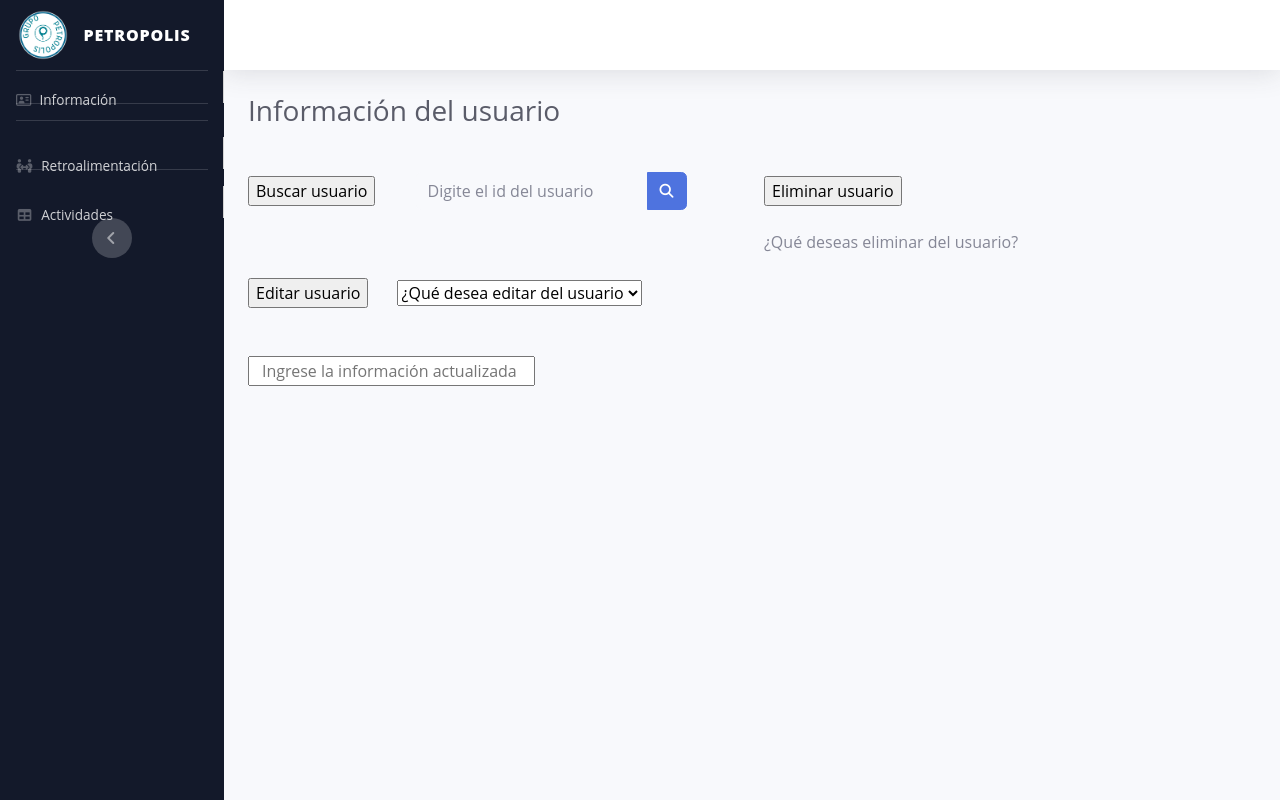
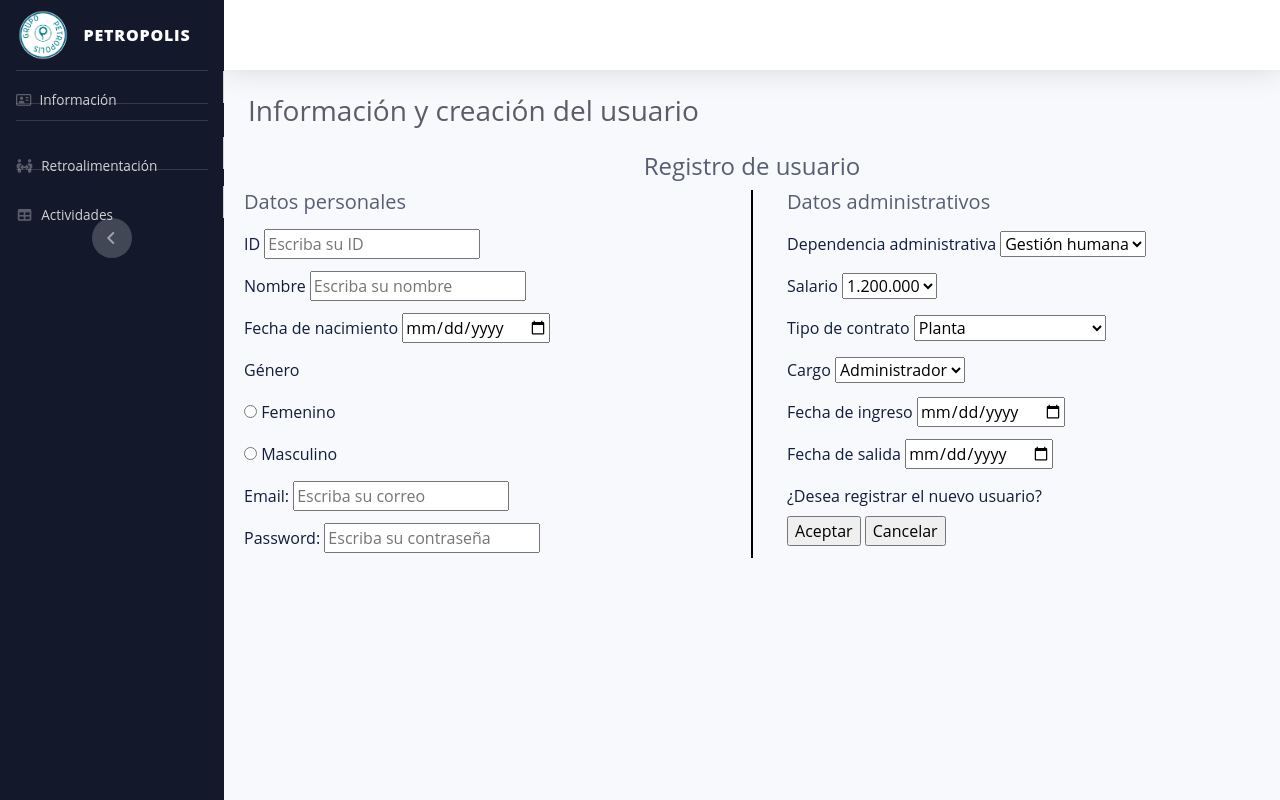
Before and after one commit to cedafiso/petropolis, a Flask app: page /dashboard in a window 1280 px wide. Run offline with Flask 2, Linux system fonts and the light colour scheme; some libraries are stand-ins or nearby versions.

Commit message:
LuisBall96
Información del usuario

```diff
--- a/static/css/style.css
+++ b/static/css/style.css
@@ -282,3 +282,50 @@ th {
   .text-center {
       text-align: center;
   }
+  *.user_creation{
+      margin: 10px;
+  }
+  .user_creation h4{
+      text-align: center;
+  }
+  .user_creation h4, h5{
+      color: #575e74;
+  }
+  .user_creation label{
+      color: #111d3b;
+      margin-top: 10px;
+  }
+  .columna{
+      column-count: 2;
+      margin: 10px;
+      column-gap: 30px;
+      column-rule: 2px solid rgb(0, 0, 0);
+  }
+  .user_creation label{
+      text-align: center;
+  }
+  .datos_admi{
+      margin: auto;
+      padding-left: 20px;
+  }
+  .input-group{
+      margin-top: 20px;
+
+  }
+
+  .input-group label{
+      color: #111d3b;
+      margin: 7px;
+
+  }
+  .input-group input{
+      border: 1px solid black;
+
+  }
+  .container{
+      margin: 0%;
+      margin-left: 0%;
+  }
+  .boton_editar{
+      margin-top: 0%;
+  }
--- a/templates/Dashboard/dashboard.html
+++ b/templates/Dashboard/dashboard.html
@@ -124,89 +124,87 @@
           <!-- Begin Page Content -->
           <div class="container-fluid">
             <!-- Page Heading -->
-            <h1 class="h3 mb-4 text-gray-800">Información del usuario</h1>
+            <h1 class="h3 mb-4 text-gray-800">Información y creación del usuario</h1>
           </div>
 
-          <div class="container">
-            <div class="row">
-              <div class="col-6">
-                <input type="submit" value="Buscar usuario" />
-                <form
-                  class="
-                    d-none d-sm-inline-block
-                    form-inline
-                    mr-auto
-                    ml-md-3
-                    my-2 my-md-0
-                    mw-100
-                    navbar-search
-                  "
-                >
-                  <div class="input-group">
-                    <input
-                      type="text"
-                      class="form-control bg-light border-0 small"
-                      placeholder="Digite el id del usuario"
-                      aria-label="Search"
-                      aria-describedby="basic-addon2"
-                    />
-                    <div class="input-group-append">
-                      <button class="btn btn-primary" type="button">
-                        <i class="fas fa-search fa-sm"></i>
-                      </button>
-                    </div>
-                  </div>
-                </form>
-                <div>
-                  <input
-                    type="submit"
-                    class="mt-5 inputEditarUser"
-                    value="Editar usuario"
-                  />
-                  <select
-                    class="form-select ml-md-4 mr-auto"
-                    aria-label="Default select example"
-                  >
-                    <option selected>¿Qué desea editar del usuario</option>
-                    <option value="">Nombres</option>
-                    <option value="">ID</option>
-                    <option value="">Password</option>
-                    <option value="">Correo</option>
-                    <option value="">Dependencia</option>
-                    <option value="">Contrato</option>
-                    <option value="">Cargo</option>
-                    <option value="">Fecha ingreso</option>
-                    <option value="">Fecha salida</option>
-                  </select>
-                  <div>
-                    <input
-                      class="mt-5 col-7"
-                      type="text"
-                      name=""
-                      id=""
-                      placeholder="Ingrese la información actualizada"
-                    />
-                  </div>
-                </div>
-              </div>
-              <div class="col-6 mt-4">
-                <input type="submit" value="Eliminar usuario" />
-                <div>
-                  <label class="mt-4 text-secondary" for=""
-                    >¿Qué deseas eliminar del usuario?</label
-                  >
-                </div>
-              </div>
+          <div class="user_creation">
+            <h4>Registro de usuario</h4>
+            <div class="columna">
+              <h5>Datos personales</h5>
+
+              <label for="ID">ID</label>
+              <input type="text" name="ID" id="ID"
+              placeholder="Escriba su ID"/>
+              <br/>
+
+              <label for="Nombre">Nombre</label>
+              <input type="text" name="Nombre" id="Nombre"
+              placeholder="Escriba su nombre"/> <br/>
+
+              <label for="Fecha de nacimiento">Fecha de nacimiento</label>
+              <input type="date" name="Fecha" id="Fecha"> <br/>
+
+              <label>Género</label><br>
+              <input type="radio" name="género" id="Femenino" value="Femenino">
+              <label for="Femenino">Femenino</label> <br>
+              <input type="radio" name="género" id="Masculino" value="Masculino">
+              <label for="Masculino">Masculino</label> <br>
+
+              <label for="Email">Email:</label>
+              <input type="email" id="Email" name="Email" required="true"
+              placeholder="Escriba su correo"/> <br/>
+
+              <label for="Password">Password:</label>
+              <input type="password" id="Password" name="Password" required="true"
+              placeholder="Escriba su contraseña"/>
+
+              <div class="datos_admi">
+              <h5>Datos administrativos</h5>
+
+              <label for="Dependencia">Dependencia administrativa</label>
+              <select name="Dependencia" id="Dependencia">
+                  <option value="Gestión humana">Gestión humana</option>
+                  <option value="Logística">Logística</option>
+                  <option value="Limpieza">Limpieza</option>
+              </select> <br>
+
+              <label for="Salario">Salario</label>
+              <select name="Salario" id="Salario">
+                <option value="1.200.000">1.200.000</option>
+                <option value="2.200.000">2.200.000</option>
+                <option value="4.000.000">4.000.000</option>
+              </select> <br>
+
+              <label for="Tipo de contrato">Tipo de contrato</label>
+              <select name="Tipo de contrato" id="Tipo de contrato">
+                <option value="Planta">Planta</option>
+                <option value="Prestación de servicios">Prestación de servicios</option>
+                <option value="Por cláusula">Por cláusula</option>
+              </select> <br>
+
+              <label for="Cargo">Cargo</label>
+              <select name="Cargo" id="Cargo">
+                <option value="Administrador">Administrador</option>
+                <option value="Contador">Contador</option>
+                <option value="Psicólogo">Psicólogo</option>
+              </select> <br>
+
+              <label for="Fecha de ingreso">Fecha de ingreso</label>
+              <input type="date" name="FechaIngreso" id="FechaIngreso"> <br/>
+
+              <label for="Fecha de salida">Fecha de salida</label>
+              <input type="date" name="FechaSalida" id="FechaSalida"> <br/>
+
+              <label>¿Desea registrar el nuevo usuario?</label> <br/>
+              <input type="button" name="Aceptar" id="Aceptar" value="Aceptar">
+              <input type="button" name="Aceptar" id="Aceptar" value="Cancelar">
             </div>
+            </div>
+
           </div>
 
-          <!-- /.container-fluid -->
-        </div>
-        <!-- End of Main Content -->
-      </div>
-      <!-- End of Content Wrapper -->
-    </div>
-    <!-- End of Page Wrapper -->
+
+
 
     <!-- Scroll to Top Button-->
     <a class="scroll-to-top rounded" href="#page-top">
```
